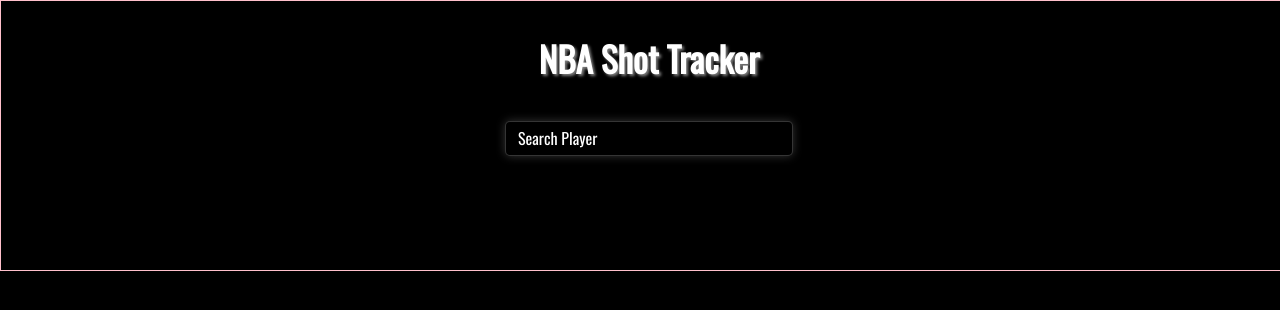
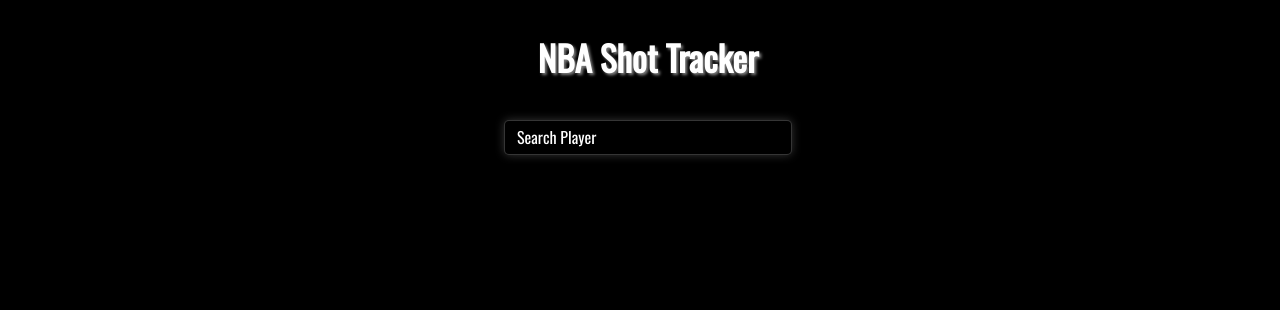
Before and after one commit to ebaek/NBAShotTracker, a website built with webpack: page index.html in a window 1280 px wide. Built offline with nearby package versions, Linux system fonts and the light colour scheme.

Commit message:
changed border

```diff
--- a/css/general.css
+++ b/css/general.css
@@ -1,11 +1,10 @@
 html, body {
-    width: 100%;
-    overflow-x: hidden;
+    /* width: 100%;
+    overflow-x: hidden; */
 }
 
 html {
     background-color: black;
-    border: 1px solid pink;
 }
 
 h1 {
```
